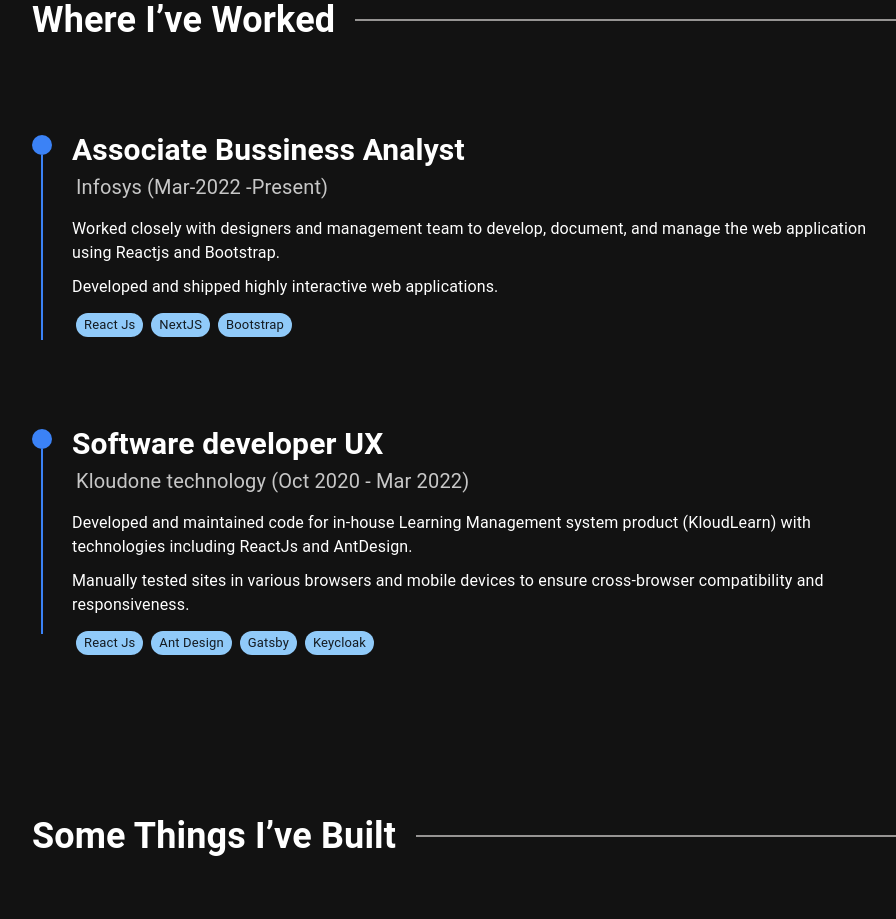
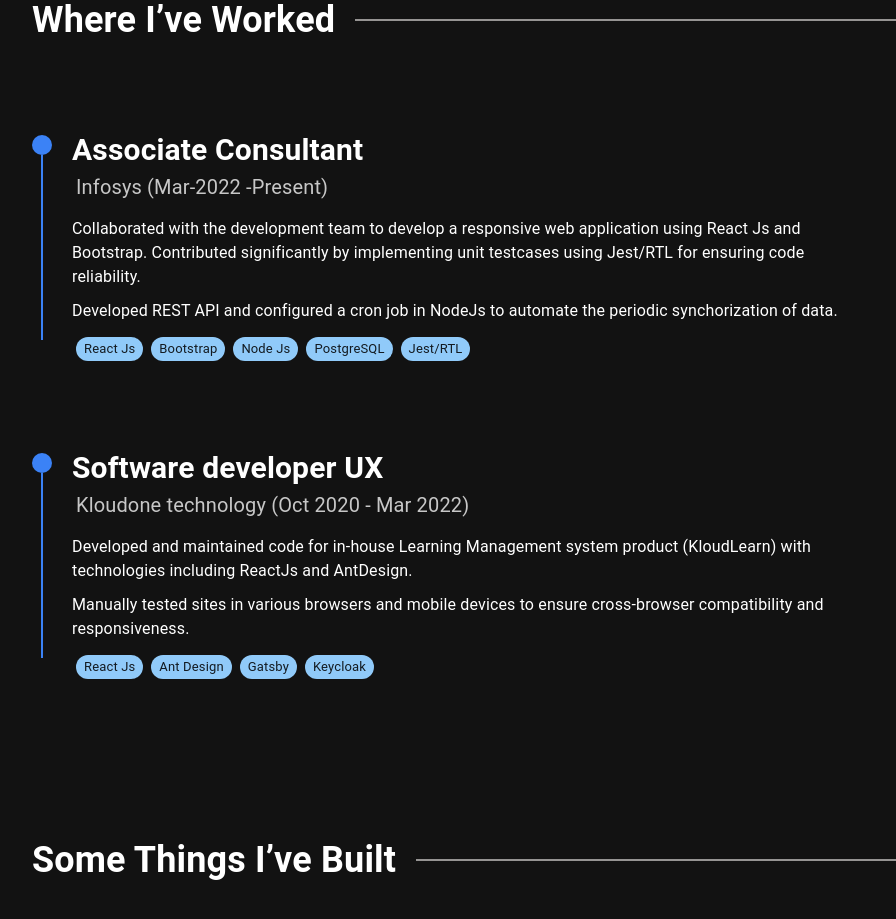
Before and after one commit to Dravid24/portfolio, a React (Create React App) app: page / in a window 1280 px wide. Shown: the part 1620-2539 px from the top of the page, without its empty margins (118-1014 px from the left). Built offline with nearby package versions, Linux system fonts and the light colour scheme; a web font is replaced by a local one.

Commit message:
Update work experience

```diff
--- a/src/components/MainSection/Experience.tsx
+++ b/src/components/MainSection/Experience.tsx
@@ -91,6 +91,16 @@
   }
 `;
 
+const infosysTech = [
+  "React Js",
+  "Bootstrap",
+  "Node Js",
+  "PostgreSQL",
+  "Jest/RTL",
+];
+
+const kloudOneTech = ["React Js", "Ant Design", "Gatsby", "Keycloak"];
+
 const Experience = () => {
   const theme = useTheme();
   return (
@@ -99,17 +109,28 @@
       <StyledExperience>
         <div className="exp-length"></div>
         <div>
-          <h1>Associate Bussiness Analyst</h1>
-          <h2 style={{ color: theme.palette.mode === "dark" ? "#c7c7c7" : "#696969" }}>Infosys (Mar-2022 -Present)</h2>
+          <h1>Associate Consultant</h1>
+          <h2
+            style={{
+              color: theme.palette.mode === "dark" ? "#c7c7c7" : "#696969",
+            }}
+          >
+            Infosys (Mar-2022 -Present)
+          </h2>
           <p>
-            Worked closely with designers and management team to develop, document, and manage the web application using
-            Reactjs and Bootstrap.
+            Collaborated with the development team to develop a responsive web
+            application using React Js and Bootstrap. Contributed significantly
+            by implementing unit testcases using Jest/RTL for ensuring code
+            reliability.
           </p>
-          <p>Developed and shipped highly interactive web applications.</p>
+          <p>
+            Developed REST API and configured a cron job in NodeJs to automate
+            the periodic synchorization of data.
+          </p>
           <Stack direction="row" spacing={1} style={{ flexWrap: "wrap" }}>
-            <Chip label="React Js" color="primary" size="small" className="tag" />
-            <Chip label="NextJS" color="primary" size="small" className="tag" />
-            <Chip label="Bootstrap" color="primary" size="small" className="tag" />
+            {infosysTech.map((tech) => (
+              <Chip label={tech} color="primary" size="small" className="tag" />
+            ))}
           </Stack>
         </div>
       </StyledExperience>
@@ -117,22 +138,26 @@
         <div className="exp-length"></div>
         <div>
           <h1>Software developer UX </h1>
-          <h2 style={{ color: theme.palette.mode === "dark" ? "#c7c7c7" : "#696969" }}>
+          <h2
+            style={{
+              color: theme.palette.mode === "dark" ? "#c7c7c7" : "#696969",
+            }}
+          >
             Kloudone technology (Oct 2020 - Mar 2022)
           </h2>
           <p>
-            Developed and maintained code for in-house Learning Management system product (KloudLearn) with technologies
-            including ReactJs and AntDesign.
+            Developed and maintained code for in-house Learning Management
+            system product (KloudLearn) with technologies including ReactJs and
+            AntDesign.
           </p>
           <p>
-            Manually tested sites in various browsers and mobile devices to ensure cross-browser compatibility and
-            responsiveness.
+            Manually tested sites in various browsers and mobile devices to
+            ensure cross-browser compatibility and responsiveness.
           </p>
           <Stack direction="row" spacing={1} style={{ flexWrap: "wrap" }}>
-            <Chip label="React Js" color="primary" size="small" className="tag" />
-            <Chip label="Ant Design" color="primary" size="small" className="tag" />
-            <Chip label="Gatsby" color="primary" size="small" className="tag" />
-            <Chip label="Keycloak" color="primary" size="small" className="tag" />
+            {kloudOneTech.map((tech) => (
+              <Chip label={tech} color="primary" size="small" className="tag" />
+            ))}
           </Stack>
         </div>
       </StyledExperience>
```
